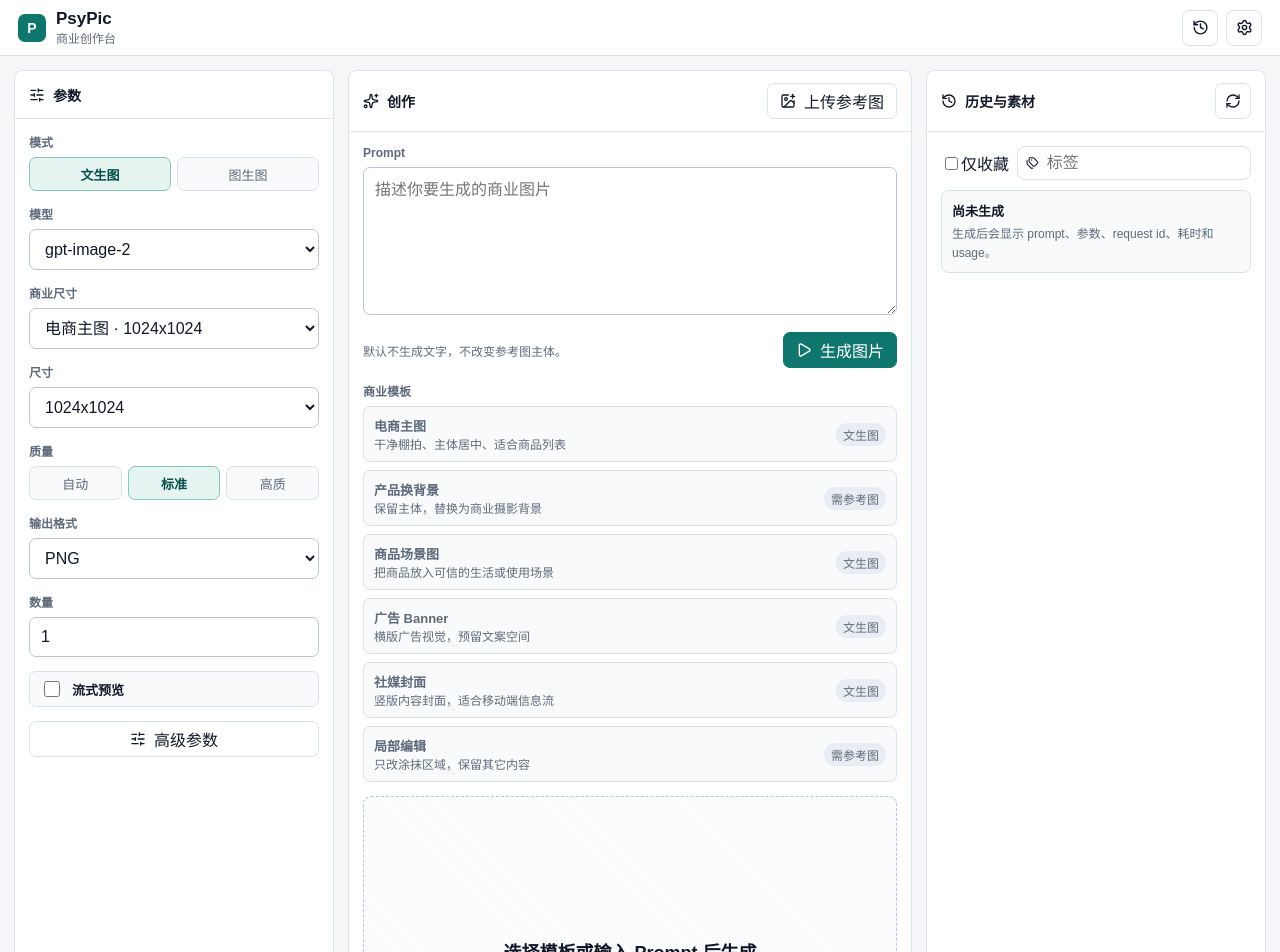
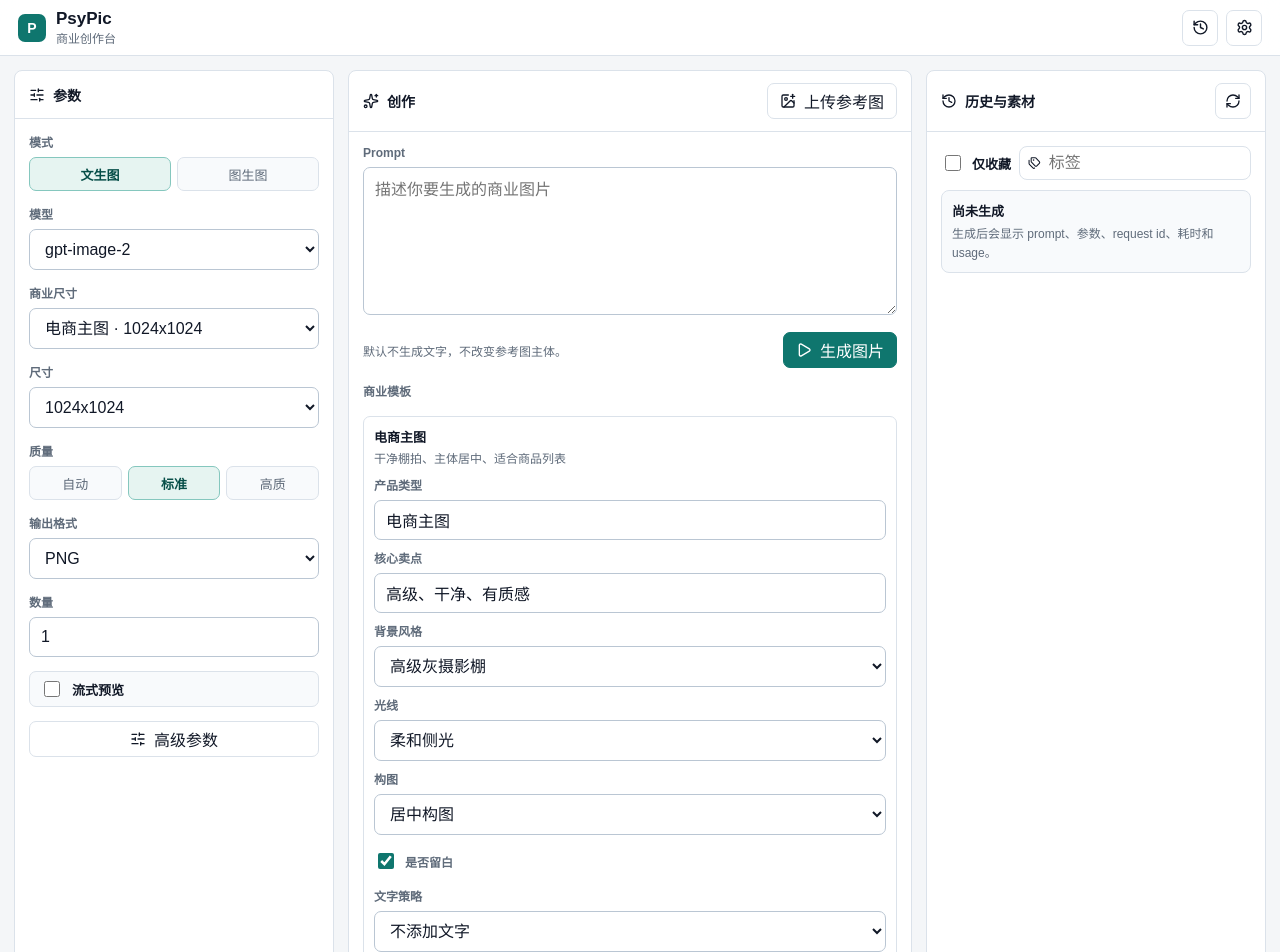
Before and after one commit to xuehua123/psyPic, a Next.js app: page / in a window 1280 px wide. Shown: the top 952 px of the page. Built offline with nearby package versions, Linux system fonts and the light colour scheme.

Commit message:
完善 v0.8 模板字段编辑

```diff
--- a/app/api/templates/route.ts
+++ b/app/api/templates/route.ts
@@ -36,7 +36,8 @@ export async function GET(request: Request) {
           label: field.label,
           type: field.type,
           required: field.required,
-          default_value: field.defaultValue
+          default_value: field.defaultValue,
+          options: field.options
         }))
       })),
       next_cursor: hasNextPage ? page.at(-1)?.id ?? null : null
--- a/app/globals.css
+++ b/app/globals.css
@@ -310,6 +310,56 @@ a {
   padding: 3px 7px;
   font-size: 11px;
   white-space: nowrap;
+}
+
+.template-field-editor {
+  margin-top: 10px;
+  border: 1px solid var(--line);
+  border-radius: 7px;
+  background: #ffffff;
+  padding: 10px;
+  display: grid;
+  gap: 10px;
+}
+
+.template-editor-header {
+  display: grid;
+  gap: 3px;
+}
+
+.template-editor-header strong {
+  font-size: 13px;
+}
+
+.template-editor-header span {
+  color: var(--muted);
+  font-size: 12px;
+}
+
+.template-field-grid {
+  display: grid;
+  gap: 9px;
+}
+
+.template-field-editor .primary-button {
+  width: 100%;
+  justify-content: center;
+}
+
+.checkbox-row {
+  display: inline-flex;
+  align-items: center;
+  gap: 8px;
+  min-height: 34px;
+  color: var(--ink);
+  font-size: 13px;
+  font-weight: 700;
+}
+
+.checkbox-row input {
+  width: 16px;
+  height: 16px;
+  accent-color: var(--accent);
 }
 
 .center-panel {
--- a/components/creator/CreatorWorkspace.tsx
+++ b/components/creator/CreatorWorkspace.tsx
@@ -162,6 +162,9 @@ type ApiLibraryPatchResponse = {
   };
 };
 
+type TemplateFieldValue = string | boolean;
+type TemplateFieldValues = Record<string, TemplateFieldValue>;
+
 const taskStatusLabels: Record<CreatorTaskStatus, string> = {
   submitting: "提交中",
   queued: "排队中",
@@ -176,12 +179,19 @@ const taskTypeLabels: Record<NonNullable<CurrentTask["type"]>, string> = {
   edit: "图生图"
 };
 const maskCanvasSize = 512;
+const defaultTemplateId = "tpl_ecommerce_main";
 
 export default function CreatorWorkspace() {
   const [advancedOpen, setAdvancedOpen] = useState(false);
   const [mode, setMode] = useState<CreatorMode>("text");
-  const [selectedTemplateId, setSelectedTemplateId] = useState(
-    "tpl_ecommerce_main"
+  const [selectedTemplateId, setSelectedTemplateId] = useState(defaultTemplateId);
+  const [templateFieldValues, setTemplateFieldValues] =
+    useState<TemplateFieldValues>(() =>
+      createTemplateFieldValues(
+        commercialTemplates.find((template) => template.id === defaultTemplateId) ??
+          commercialTemplates[0],
+        "电商主图"
+      )
     );
   const [prompt, setPrompt] = useState("");
   const [size, setSize] =
@@ -219,6 +229,10 @@ export default function CreatorWorkspace() {
     () => commercialTemplates.filter((template) => template.enabledForMvp),
     []
   );
+  const selectedTemplate = useMemo(
+    () => commercialTemplates.find((template) => template.id === selectedTemplateId),
+    [selectedTemplateId]
+  );
   const selectedCommercialSizeId =
     commercialSizePresets.find((preset) => preset.size === size)?.id ?? "custom";
 
@@ -937,10 +951,52 @@ export default function CreatorWorkspace() {
     setSelectedTemplateId(templateId);
 
     if (template) {
-      const rendered = renderCommercialPrompt(
-        template.id,
-        buildTemplateFieldValues(template)
+      const nextFieldValues = createTemplateFieldValues(
+        template,
+        prompt.trim() || template.name
       );
+
+      setTemplateFieldValues(nextFieldValues);
+      applyTemplateRender(template, nextFieldValues);
+    }
+  }
+
+  function updateTemplateFieldValue(key: string, value: TemplateFieldValue) {
+    setTemplateFieldValues((current) => ({
+      ...current,
+      [key]: value
+    }));
+  }
+
+  function applySelectedTemplate() {
+    if (!selectedTemplate) {
+      return;
+    }
+
+    applyTemplateRender(selectedTemplate, templateFieldValues);
+  }
+
+  function applyTemplateRender(
+    template: CommercialTemplate,
+    fieldValues: TemplateFieldValues
+  ) {
+    const missingField = template.fields.find((field) => {
+      const value = fieldValues[field.key];
+
+      return (
+        field.required &&
+        field.defaultValue === undefined &&
+        (value === undefined ||
+          (typeof value === "string" && value.trim().length === 0))
+      );
+    });
+
+    if (missingField) {
+      setErrorMessage(`${missingField.label} 不能为空。`);
+      return;
+    }
+
+    const rendered = renderCommercialPrompt(template.id, fieldValues);
 
     setPrompt(rendered.prompt);
     setSize(rendered.params.size);
@@ -957,20 +1013,6 @@ export default function CreatorWorkspace() {
     setMaskEnabled(Boolean(template.requiresMask));
     setErrorMessage("");
   }
-  }
-
-  function buildTemplateFieldValues(template: CommercialTemplate) {
-    const seedText = prompt.trim() || template.name;
-
-    return Object.fromEntries(
-      template.fields.map((field) => [
-        field.key,
-        field.required && field.defaultValue === undefined
-          ? seedText
-          : undefined
-      ])
-    );
-  }
 
   function selectCommercialSize(presetId: string) {
     const preset = commercialSizePresets.find((item) => item.id === presetId);
@@ -978,6 +1020,70 @@ export default function CreatorWorkspace() {
     if (preset) {
       setSize(preset.size);
     }
+  }
+
+  function renderTemplateField(field: CommercialTemplate["fields"][number]) {
+    const fieldId = `template-field-${field.key}`;
+    const value = templateFieldValues[field.key] ?? field.defaultValue ?? "";
+
+    if (field.type === "boolean") {
+      return (
+        <label className="checkbox-row template-checkbox-field" key={field.key}>
+          <input
+            aria-label={field.label}
+            checked={Boolean(value)}
+            onChange={(event) =>
+              updateTemplateFieldValue(field.key, event.currentTarget.checked)
+            }
+            type="checkbox"
+          />
+          {field.label}
+        </label>
+      );
+    }
+
+    if (field.type === "select") {
+      const optionValue = typeof value === "string" ? value : "";
+      const options =
+        field.options && field.options.length > 0 ? field.options : [optionValue];
+
+      return (
+        <div className="field template-field" key={field.key}>
+          <label htmlFor={fieldId}>{field.label}</label>
+          <select
+            aria-required={field.required}
+            className="select"
+            id={fieldId}
+            onChange={(event) =>
+              updateTemplateFieldValue(field.key, event.target.value)
+            }
+            value={optionValue}
+          >
+            {options.map((option) => (
+              <option key={option} value={option}>
+                {option}
+              </option>
+            ))}
+          </select>
+        </div>
+      );
+    }
+
+    return (
+      <div className="field template-field" key={field.key}>
+        <label htmlFor={fieldId}>{field.label}</label>
+        <input
+          aria-required={field.required}
+          className="input"
+          id={fieldId}
+          onChange={(event) =>
+            updateTemplateFieldValue(field.key, event.target.value)
+          }
+          type="text"
+          value={typeof value === "string" ? value : ""}
+        />
+      </div>
+    );
   }
 
   async function handleResultAsReference(image: GenerationImage) {
@@ -1578,6 +1684,25 @@ export default function CreatorWorkspace() {
 
             <div className="field" data-testid="commercial-template-list">
               <div className="field-label">商业模板</div>
+              {selectedTemplate ? (
+                <div className="template-field-editor" aria-label="模板字段">
+                  <div className="template-editor-header">
+                    <strong>{selectedTemplate.name}</strong>
+                    <span>{selectedTemplate.description}</span>
+                  </div>
+                  <div className="template-field-grid">
+                    {selectedTemplate.fields.map(renderTemplateField)}
+                  </div>
+                  <button
+                    className="primary-button"
+                    onClick={applySelectedTemplate}
+                    type="button"
+                  >
+                    <Sparkles size={16} aria-hidden="true" />
+                    应用模板
+                  </button>
+                </div>
+              ) : null}
               <div className="template-list">
                 {mvpTemplates.map((template) => (
                   <button
@@ -1829,3 +1954,19 @@ export default function CreatorWorkspace() {
     </main>
   );
 }
+
+function createTemplateFieldValues(
+  template: CommercialTemplate | undefined,
+  seedText: string
+): TemplateFieldValues {
+  if (!template) {
+    return {};
+  }
+
+  return Object.fromEntries(
+    template.fields.map((field) => [
+      field.key,
+      field.defaultValue ?? (field.required ? seedText : "")
+    ])
+  ) as TemplateFieldValues;
+}
--- a/lib/templates/commercial-templates.ts
+++ b/lib/templates/commercial-templates.ts
@@ -11,6 +11,7 @@ export type CommercialTemplateField = {
   type: TemplateFieldType;
   required: boolean;
   defaultValue?: string | boolean;
+  options?: string[];
 };
 
 export type CommercialTemplate = {
@@ -75,21 +76,24 @@ export const commercialTemplates: CommercialTemplate[] = [
         label: "背景风格",
         type: "select",
         required: true,
-        defaultValue: "高级灰摄影棚"
+        defaultValue: "高级灰摄影棚",
+        options: ["高级灰摄影棚", "纯白电商背景", "浅色渐变背景", "自然桌面场景"]
       },
       {
         key: "lighting",
         label: "光线",
         type: "select",
         required: false,
-        defaultValue: "柔和侧光"
+        defaultValue: "柔和侧光",
+        options: ["柔和侧光", "顶部柔光", "高反差商业光", "自然窗光"]
       },
       {
         key: "composition",
         label: "构图",
         type: "select",
         required: false,
-        defaultValue: "居中构图"
+        defaultValue: "居中构图",
+        options: ["居中构图", "三分法构图", "低机位近景", "留白构图"]
       },
       {
         key: "leave_space",
@@ -103,7 +107,8 @@ export const commercialTemplates: CommercialTemplate[] = [
         label: "文字策略",
         type: "select",
         required: false,
-        defaultValue: "不添加文字"
+        defaultValue: "不添加文字",
+        options: ["不添加文字", "顶部留白不加字", "右侧留白不加字"]
       }
     ],
     promptTemplate: `Create a premium ecommerce main product image.
@@ -147,14 +152,16 @@ Output: High-end commercial product photography, ready for marketplace listing.`
         label: "承托表面",
         type: "select",
         required: false,
-        defaultValue: "轻微反光台面"
+        defaultValue: "轻微反光台面",
+        options: ["轻微反光台面", "哑光石材台面", "木质台面", "纯色背景无台面"]
       },
       {
         key: "shadow",
         label: "阴影",
         type: "select",
         required: false,
-        defaultValue: "自然柔和阴影"
+        defaultValue: "自然柔和阴影",
+        options: ["自然柔和阴影", "清晰接触阴影", "轻微投影"]
       },
       {
         key: "preserve_policy",
@@ -203,7 +210,8 @@ Output: Professional ecommerce product image with a clean commercial background.
         label: "氛围",
         type: "select",
         required: false,
-        defaultValue: "温暖高级"
+        defaultValue: "温暖高级",
+        options: ["温暖高级", "清爽自然", "现代科技", "奢华精致"]
       },
       {
         key: "props",
@@ -262,21 +270,24 @@ Output: High-quality commercial lifestyle image.`
         label: "视觉风格",
         type: "select",
         required: false,
-        defaultValue: "高端极简"
+        defaultValue: "高端极简",
+        options: ["高端极简", "明亮促销", "科技未来", "奢华质感"]
       },
       {
         key: "space_for_text",
         label: "文案留白位置",
         type: "select",
         required: false,
-        defaultValue: "右侧留白"
+        defaultValue: "右侧留白",
+        options: ["右侧留白", "左侧留白", "顶部留白", "中间留白"]
       },
       {
         key: "platform",
         label: "平台",
         type: "select",
         required: false,
-        defaultValue: "网站横幅"
+        defaultValue: "网站横幅",
+        options: ["网站横幅", "电商店铺 Banner", "公众号封面", "信息流广告"]
       }
     ],
     promptTemplate: `Create a commercial advertising banner visual.
@@ -307,7 +318,8 @@ Output: A refined banner background ready for adding copy in design software.`
         label: "平台",
         type: "select",
         required: true,
-        defaultValue: "小红书"
+        defaultValue: "小红书",
+        options: ["小红书", "抖音", "公众号", "Instagram"]
       },
       {
         key: "topic",
@@ -320,7 +332,8 @@ Output: A refined banner background ready for adding copy in design software.`
         label: "风格",
         type: "select",
         required: false,
-        defaultValue: "清爽高级"
+        defaultValue: "清爽高级",
+        options: ["清爽高级", "卡通风", "真实摄影", "杂志感", "科技感"]
       },
       {
         key: "subject",
@@ -334,7 +347,8 @@ Output: A refined banner background ready for adding copy in design software.`
         label: "标题区域",
         type: "select",
         required: false,
-        defaultValue: "顶部留白"
+        defaultValue: "顶部留白",
+        options: ["顶部留白", "底部留白", "左侧留白", "右侧留白"]
       }
     ],
     promptTemplate: `Create a social media cover image for {platform}.
@@ -434,7 +448,8 @@ Output: A realistic local edit that blends cleanly with the original image.`
         label: "文字策略",
         type: "select",
         required: false,
-        defaultValue: "留白不加字"
+        defaultValue: "留白不加字",
+        options: ["留白不加字", "中央主体不加字", "底部留白不加字"]
       }
     ],
     promptTemplate: `Create a premium brand poster visual.
@@ -465,28 +480,32 @@ Output: High-end brand poster background ready for final copywriting.`
         label: "头像类型",
         type: "select",
         required: true,
-        defaultValue: "商务头像"
+        defaultValue: "商务头像",
+        options: ["商务头像", "社交头像", "创始人头像", "简历头像"]
       },
       {
         key: "background",
         label: "背景",
         type: "select",
         required: false,
-        defaultValue: "干净中性背景"
+        defaultValue: "干净中性背景",
+        options: ["干净中性背景", "浅灰摄影棚", "办公室虚化背景", "纯色背景"]
       },
       {
         key: "lighting",
         label: "光线",
         type: "select",
         required: false,
-        defaultValue: "柔和正面光"
+        defaultValue: "柔和正面光",
+        options: ["柔和正面光", "自然窗光", "经典伦勃朗光", "明亮平光"]
       },
       {
         key: "style",
         label: "风格",
         type: "select",
         required: false,
-        defaultValue: "真实专业摄影"
+        defaultValue: "真实专业摄影",
+        options: ["真实专业摄影", "自然生活方式", "高级商业摄影"]
       },
       {
         key: "identity_policy",
@@ -542,14 +561,16 @@ Output: Clean professional profile portrait suitable for business use.`
         label: "风格",
         type: "select",
         required: false,
-        defaultValue: "现代科技商业"
+        defaultValue: "现代科技商业",
+        options: ["现代科技商业", "清爽 SaaS", "高级极简", "创意工作台"]
       },
       {
         key: "layout",
         label: "构图",
         type: "select",
         required: false,
-        defaultValue: "横版首屏背景"
+        defaultValue: "横版首屏背景",
+        options: ["横版首屏背景", "左侧留白", "右侧留白", "中心透视"]
       }
     ],
     promptTemplate: `Create a hero visual for a commercial website or app.
```
Also changed, not shown: 5 other files (tests, documents, lock files or other folders). Lines whose indentation alone changed are shown as unchanged.
